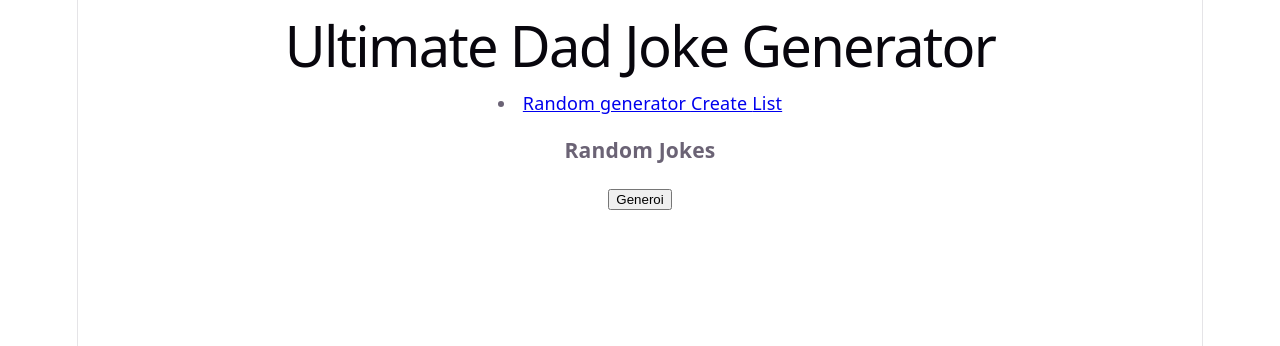
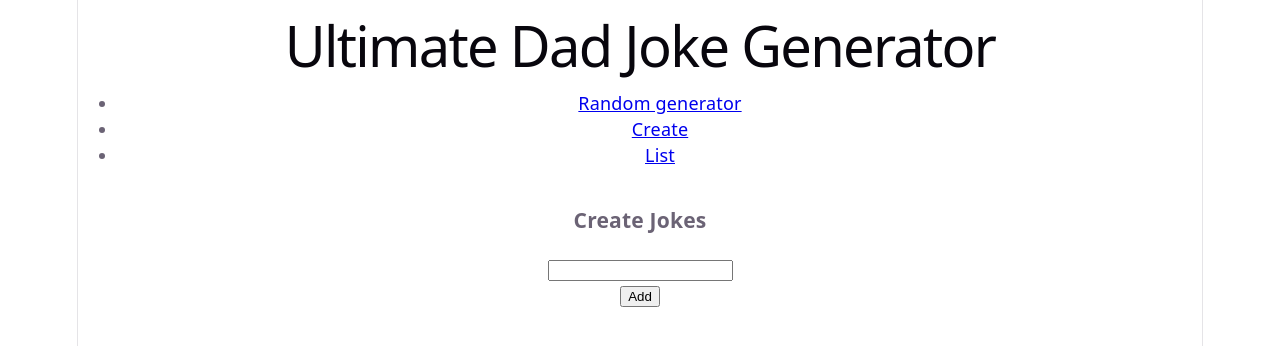
Before and after one commit to velipetriturunen/dad_jokes_app, a React (Vite) app: page /create in a window 1280 px wide. Shown: the top 346 px of the page. Built offline with nearby package versions, Linux system fonts and the light colour scheme.

Commit message:
Sivusiirtymät toteutettu

```diff
--- a/src/App.jsx
+++ b/src/App.jsx
@@ -5,6 +5,7 @@ import Header from './components/Header.jsx'
 import { BrowserRouter, Routes, Route } from 'react-router-dom';
 import RandomJokes from './pages/RandomJokes.jsx'
 import CreateJokes from './pages/CreateJokes.jsx'
+import JokesList from './pages/JokesList.jsx'
 import { useState } from 'react'
 
 function App() {
@@ -15,11 +16,16 @@ function App() {
 
     return (
         <BrowserRouter>
-        <div className="App">
-            <Header />
-            <NavBar />
-            <RandomJokes />
-        </div>
+            <div className="App">
+                <Header />
+                <NavBar />
+            </div>
+
+            <Routes>
+                <Route path="/" element={<RandomJokes />} />
+                <Route path="/create" element={<CreateJokes />} />
+                <Route path="/list" element={<JokesList />} />
+            </Routes>
         </BrowserRouter>
     )
 }
--- a/src/components/NavBar.jsx
+++ b/src/components/NavBar.jsx
@@ -1,24 +1,29 @@
 import { Navbar, Nav, Container } from 'react-bootstrap';
+import { Link } from 'react-router-dom'
 
 
 function NavBar() {
 
     return (
-        <header>
+
             <Navbar>
-                <Container>
-                    <div>
-                        <nav>
+                    <nav>
+                        <ul>
                             <li>
-                                <Nav.Link>Random generator </Nav.Link>
-                                <Nav.Link>Create </Nav.Link>
-                                <Nav.Link>List </Nav.Link>
+                                <Link to="/">Random generator </Link>
                             </li>
-                        </nav>
-                    </div>
-                </Container>
+
+                            <li>
+                                <Link to="/create">Create </Link>
+                            </li>
+
+                            <li>
+                                <Link to="/list">List </Link>
+                            </li>
+                        </ul>
+                    </nav>
             </Navbar>
-        </header>
+
     )
 }
 
--- a/src/pages/JokesList.jsx
+++ b/src/pages/JokesList.jsx
@@ -14,3 +14,5 @@ function JokesList() {
     )
 
 }
+
+export default JokesList
```
Also changed, not shown: src/components/JokeCard.jsx (+7 -1 lines), src/pages/CreateJokes.jsx (+6 -5 lines).
